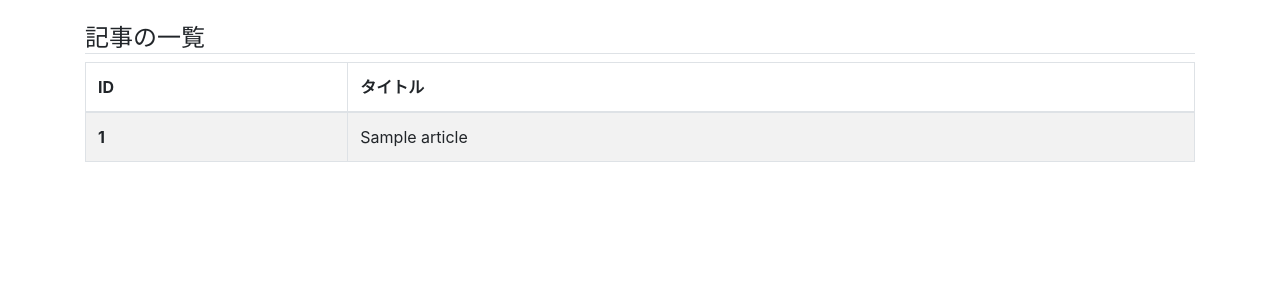
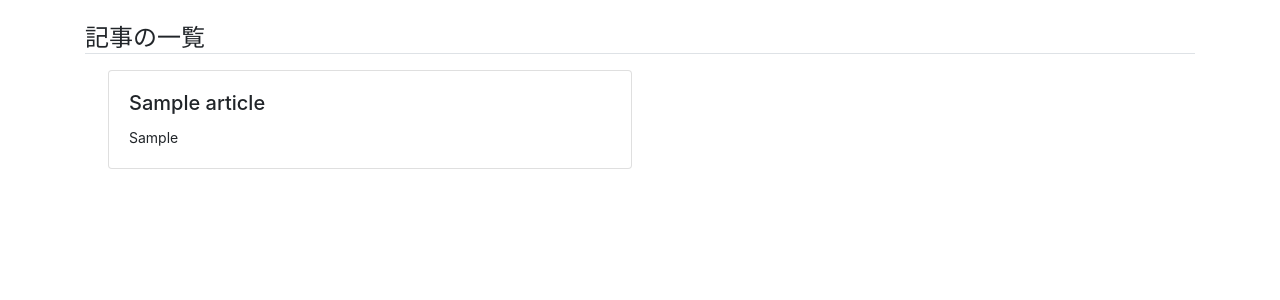
Before and after one commit to unaguna/portfolio-django, a Django app: page / in a window 1280 px wide. Shown: the top 300 px of the page. Run offline with Django 3.2, Linux system fonts and the light colour scheme; tables that the repository leaves empty hold one stand-in row (values such as "Sample post"); some libraries are stand-ins or nearby versions.

Commit message:
💄記事一覧のデザインを変更

```diff
--- /dev/null
+++ b/unaguna_p/cms/static/cms/css/main.css
@@ -0,0 +1,7 @@
+.article_list__item_card {
+    margin: 0.5rem;
+}
+
+.article_list__item_card .card-text {
+    font-size: 10.5pt;
+}
--- a/unaguna_p/cms/templates/cms/article_list.html
+++ b/unaguna_p/cms/templates/cms/article_list.html
@@ -3,21 +3,19 @@
 {% block title %}記事一覧{% endblock title %}
 
 {% block content %}
-    <h4 class="mt-4 border-bottom">記事の一覧</h4>
-    <table class="table table-striped table-bordered">
-      <thead>
-        <tr>
-          <th scope="col">ID</th>
-          <th scope="col">タイトル</th>
-        </tr>
-      </thead>
-      <tbody>
-        {% for article in articles %}
-        <tr>
-          <th scope="row">{{ article.id }}</th>
-          <td>{{ article.title }}</td>
-        </tr>
-        {% endfor %}
-      </tbody>
-    </table>
+  <h4 class="mt-4 border-bottom">記事の一覧</h4>
+  <div class="container-fluid">
+    <div class="row no-gutters">
+      {% for article in articles %}
+        <div class="col-6">
+          <div class="card article_list__item_card">
+            <div class="card-body">
+              <h5 class="card-title">{{ article.title }}</h5>
+              <p class="card-text">{{ article.overview }}</p>
+            </div>
+          </div>
+        </div>
+      {% endfor %}
+    </div>
+  </div>
 {% endblock content %}
--- a/unaguna_p/cms/templates/cms/base.html
+++ b/unaguna_p/cms/templates/cms/base.html
@@ -5,6 +5,7 @@
 <meta charset="UTF-8">
 <meta name="viewport" content="width=device-width, initial-scale=1, shrink-to-fit=no">
 <link rel="stylesheet" href="{% static 'cms/css/bootstrap.min.css' %}">
+<link rel="stylesheet" href="{% static 'cms/css/main.css' %}">
 {% block extra_css %}{% endblock %}
 <title>{% block title %}My books{% endblock %}</title>
 </head>
```
